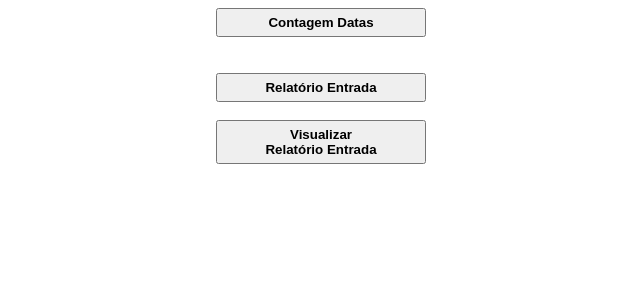
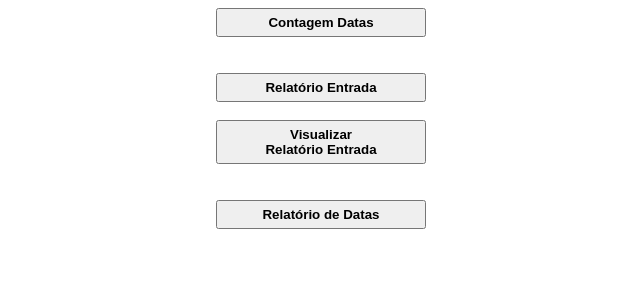
Before and after one commit to LUC4SMELLO/Sistema_de_Contagem_Estoque, a Flask app: page /selecionar_contagem in a window 1280 px wide. Shown: the part 354-654 px from the top of the page, without its empty margins (319-959 px from the left). Run offline with Flask 3, Linux system fonts and the light colour scheme.

Commit message:
feat: botão 'relatório de datas'

```diff
--- a/templates/selecionar_contagem.html
+++ b/templates/selecionar_contagem.html
@@ -44,7 +44,11 @@
         </a>
 
         <a href="{{ url_for('visualizar_relatorio_entrada.visualizar_relatorio_entrada')}}">
-            <button class="botao_contagem">Visualizar Relatório Entrada</button> <br><br>
+            <button class="botao_contagem">Visualizar Relatório Entrada</button> <br><br><br>
+        </a>
+
+        <a href="{{ url_for('relatorio_datas.relatorio_datas') }}">
+            <button class="botao_contagem">Relatório de Datas</button> <br><br>
         </a>
 
         <br><br><br><br>
```
